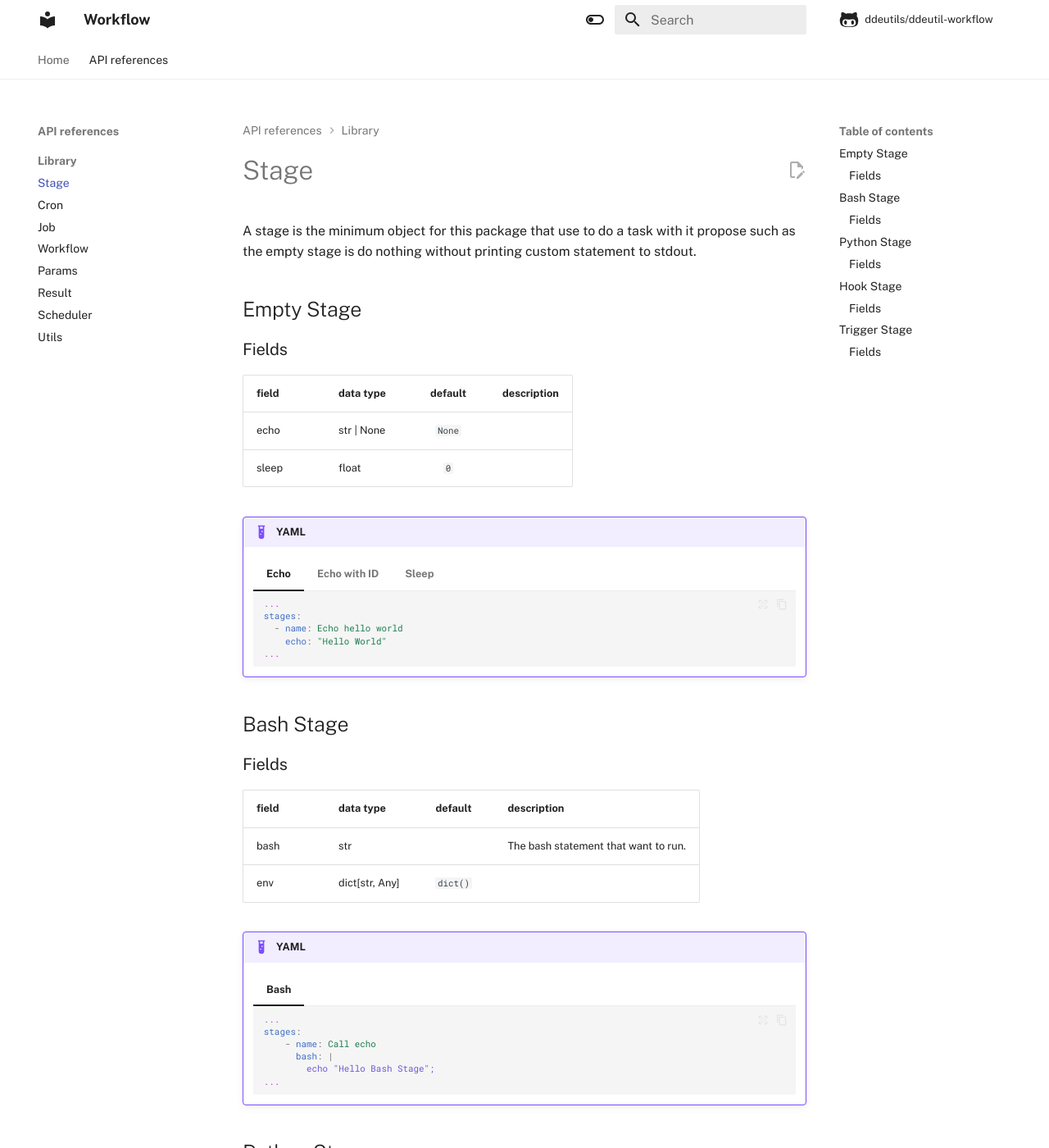
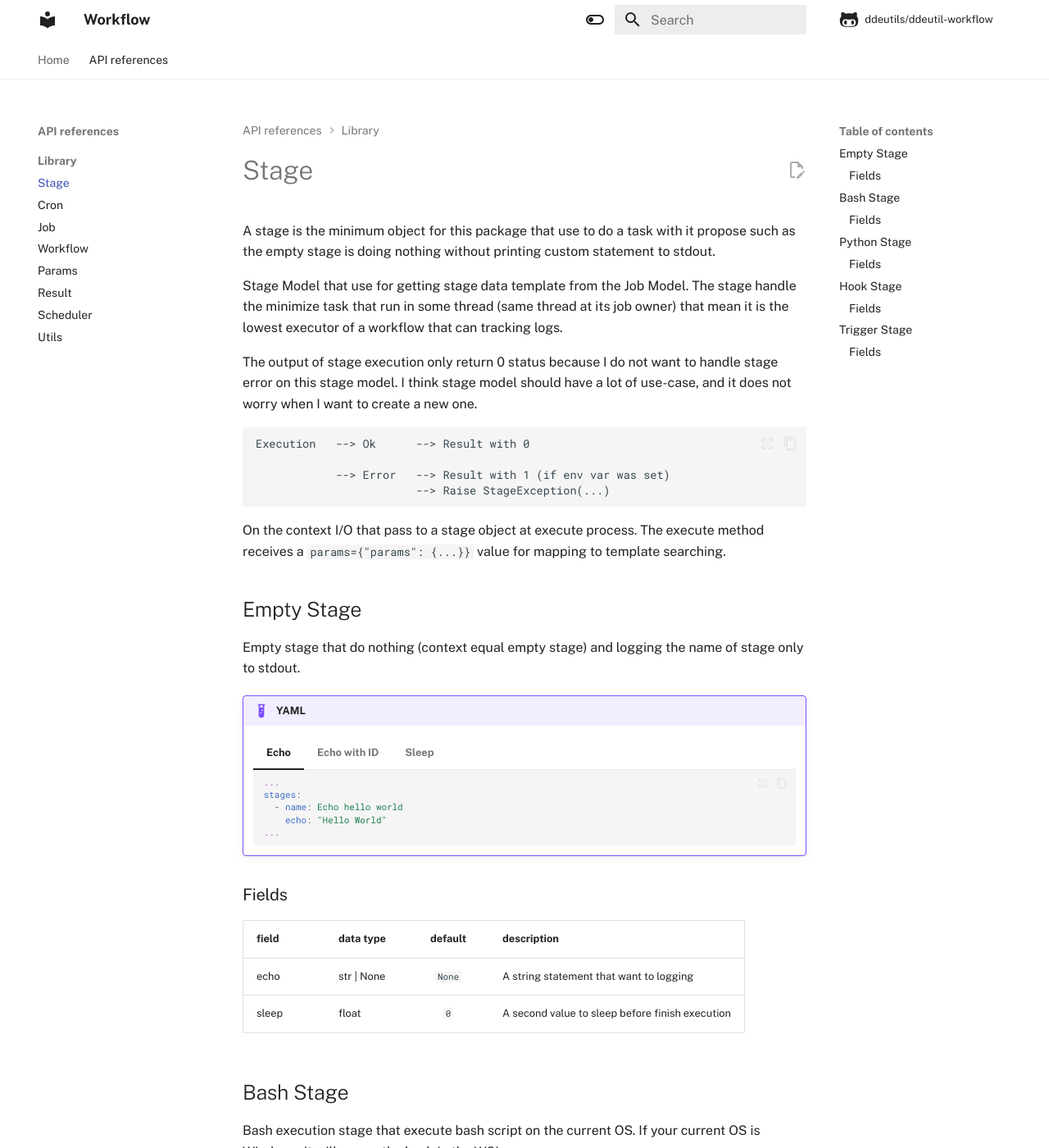
Before and after one commit to ddeutils/ddeutil-workflow, an MkDocs documentation site: the page built from docs/api/stage.md, in a window 1280 px wide and 1400 px high. Shown: the whole window at 82% size. Built offline with MkDocs 1.6.1 and Material for MkDocs 9.7.7, drawn with Linux system fonts in a browser that asks for light colours; comment, search, counter and statistics services are not loaded; some of the changed text lies outside the part shown.

Commit message:
:page_facing_up: docs: update mkdocs on stage topic.

````diff
--- a/docs/api/stage.md
+++ b/docs/api/stage.md
@@ -1,17 +1,33 @@
 # Stage
 
 A stage is the minimum object for this package that use to do a task with it
-propose such as the empty stage is do nothing without printing custom statement
+propose such as the empty stage is doing nothing without printing custom statement
 to stdout.
+
+Stage Model that use for getting stage data template from the Job Model.
+The stage handle the minimize task that run in some thread (same thread at
+its job owner) that mean it is the lowest executor of a workflow that can
+tracking logs.
+
+The output of stage execution only return 0 status because I do not want to
+handle stage error on this stage model. I think stage model should have a lot of
+use-case, and it does not worry when I want to create a new one.
+
+```text
+Execution   --> Ok      --> Result with 0
+
+            --> Error   --> Result with 1 (if env var was set)
+                        --> Raise StageException(...)
+```
+
+On the context I/O that pass to a stage object at execute process. The
+execute method receives a `params={"params": {...}}` value for mapping to
+template searching.
 
 ## Empty Stage
 
-### Fields
-
-| field | data type   | default | description |
-|-------|-------------|:-------:|-------------|
-| echo  | str \| None | `None`  |             |
-| sleep | float       |   `0`   |             |
+Empty stage that do nothing (context equal empty stage) and logging the name of
+stage only to stdout.
 
 !!! example "YAML"
 
@@ -48,14 +64,22 @@ to stdout.
         ...
         ```
 
+### Fields
+
+| field | data type   | default | description                                     |
+|-------|-------------|:-------:|-------------------------------------------------|
+| echo  | str \| None | `None`  | A string statement that want to logging         |
+| sleep | float       |   `0`   | A second value to sleep before finish execution |
+
 ## Bash Stage
 
-### Fields
+Bash execution stage that execute bash script on the current OS.
+If your current OS is Windows, it will run on the bash in the WSL.
 
-| field   | data type      | default  | description                          |
-|---------|----------------|:--------:|--------------------------------------|
-| bash    | str            |          | The bash statement that want to run. |
-| env     | dict[str, Any] | `dict()` |                                      |
+I get some limitation when I run shell statement with the built-in
+subprocess package. It does not good enough to use multiline statement.
+Thus, I add writing ``.sh`` file before execution process for fix this
+issue.
 
 !!! example "YAML"
 
@@ -70,14 +94,33 @@ to stdout.
         ...
         ```
 
-## Python Stage
+    === "Bash with Env"
+
+        ```yaml
+        ...
+        stages:
+            - name: Call echo with env
+              env:
+                FOO: BAR
+              bash: |
+                echo "Hello Bash $FOO";
+        ...
+        ```
 
 ### Fields
 
-| field | data type      | default  | description |
-|-------|----------------|:--------:|-------------|
-| run   | str            |          |             |
-| vars  | dict[str, Any] |  dict()  |             |
+| field   | data type      | default  | description                                                                           |
+|---------|----------------|:--------:|---------------------------------------------------------------------------------------|
+| bash    | str            |          | A bash statement that want to execute.                                                |
+| env     | dict[str, Any] | `dict()` | An environment variable mapping that want to set before execute this shell statement. |
+
+## Python Stage
+
+Python executor stage that running the Python statement with receiving
+globals and additional variables.
+
+This stage allow you to use any Python object that exists on the globals
+such as import your installed package.
 
 !!! example "YAML"
 
@@ -93,14 +136,22 @@ to stdout.
         ...
         ```
 
+### Fields
+
+| field | data type      | default  | description                                                 |
+|-------|----------------|:--------:|-------------------------------------------------------------|
+| run   | str            |          | A Python string statement that want to run with exec.       |
+| vars  | dict[str, Any] |  dict()  | A mapping to variable that want to pass to globals in exec. |
+
 ## Hook Stage
 
-### Fields
+Hook executor that hook the Python function from registry with tag
+decorator function in ``utils`` module and run it with input arguments.
 
-| field  | data type           | default  | description |
-|--------|---------------------|:--------:|-------------|
-| uses   | str                 |          |             |
-| args   | dict[str, Any]      |  dict()  |             |
+This stage is different with PyStage because the PyStage is just calling
+a Python statement with the ``eval`` and pass that locale before eval that
+statement. So, you can create your function complexly that you can for your
+objective to invoked by this stage object.
 
 !!! example "YAML"
 
@@ -110,18 +161,25 @@ to stdout.
         ...
         stages:
             - name: Call hook task
+              uses: tasks/el-csv-to-parquet@polars
+              with:
+                source-path: "./data"
+                target-path: "./warehouse"
         ...
         ```
 
+### Fields
+
+| field  | alias | data type           | default  | description                                                  |
+|--------|-------|---------------------|:--------:|--------------------------------------------------------------|
+| uses   |       | str                 |          | A pointer that want to load function from the hook registry. |
+| args   | with  | dict[str, Any]      |  dict()  | An arguments that want to pass to the hook function.         |
+
 ## Trigger Stage
 
-### Fields
-
-| field     | data type      | default  | description |
-|-----------|----------------|:--------:|-------------|
-| trigger   | str            |          |             |
-| params    | dict[str, Any] |  dict()  |             |
-
+Trigger Workflow execution stage that execute another workflow. This
+the core stage that allow you to create the reusable workflow object or
+dynamic parameters workflow for common usecase.
 
 !!! example "YAML"
 
@@ -133,3 +191,10 @@ to stdout.
             - name: Call trigger
         ...
         ```
+
+### Fields
+
+| field     | data type      | default  | description                                                      |
+|-----------|----------------|:--------:|------------------------------------------------------------------|
+| trigger   | str            |          | A trigger workflow name that should already exist on the config. |
+| params    | dict[str, Any] |  dict()  | A parameter that want to pass to workflow execution.             |
````
Also changed, not shown: 1 other file.
